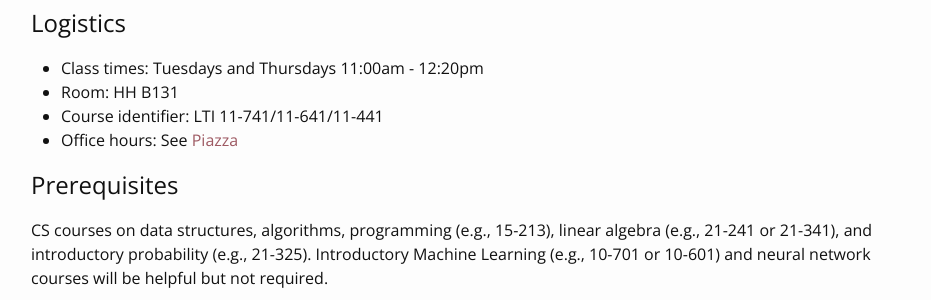
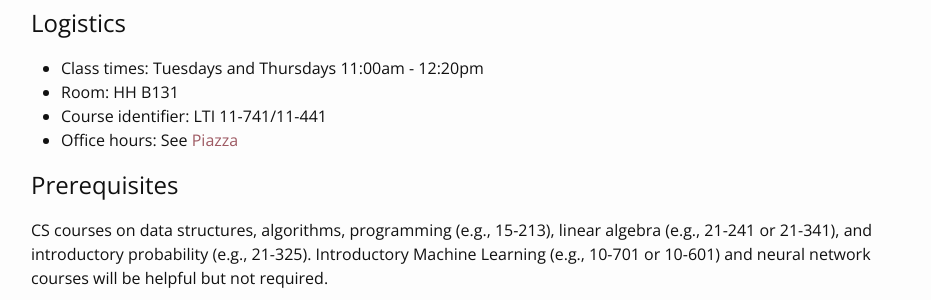
Before and after one commit to cmu-ml-graph-2024f/f2024, a Jekyll site: the page built from index.md, in a window 1280 px wide and 900 px high, scrolled down 672 px. Shown: the part 155-455 px from the top of the window, without its empty margins (174-1105 px from the left). Built offline with Jekyll 4.4.1, drawn with Linux system fonts in a browser that asks for light colours; nearby versions of some CDN libraries.

Commit message:
Update course_info.yml

```diff
--- a/_data/course_info.yml
+++ b/_data/course_info.yml
@@ -11,7 +11,7 @@ exams: Open-book midterm and final exams, with a set of questions (about 10) and
 # Logistics
 course_semester: "Fall 2024"
 course_dept: LTI
-course_num: 11-741/11-641/11-441
+course_num: 11-741/11-441
 classes: Tuesdays and Thursdays 11:00am - 12:20pm
 room: HH B131
 office_hours: See <a href="https://piazza.com/cmu/spring2024/11441741/home">Piazza</a>
```
